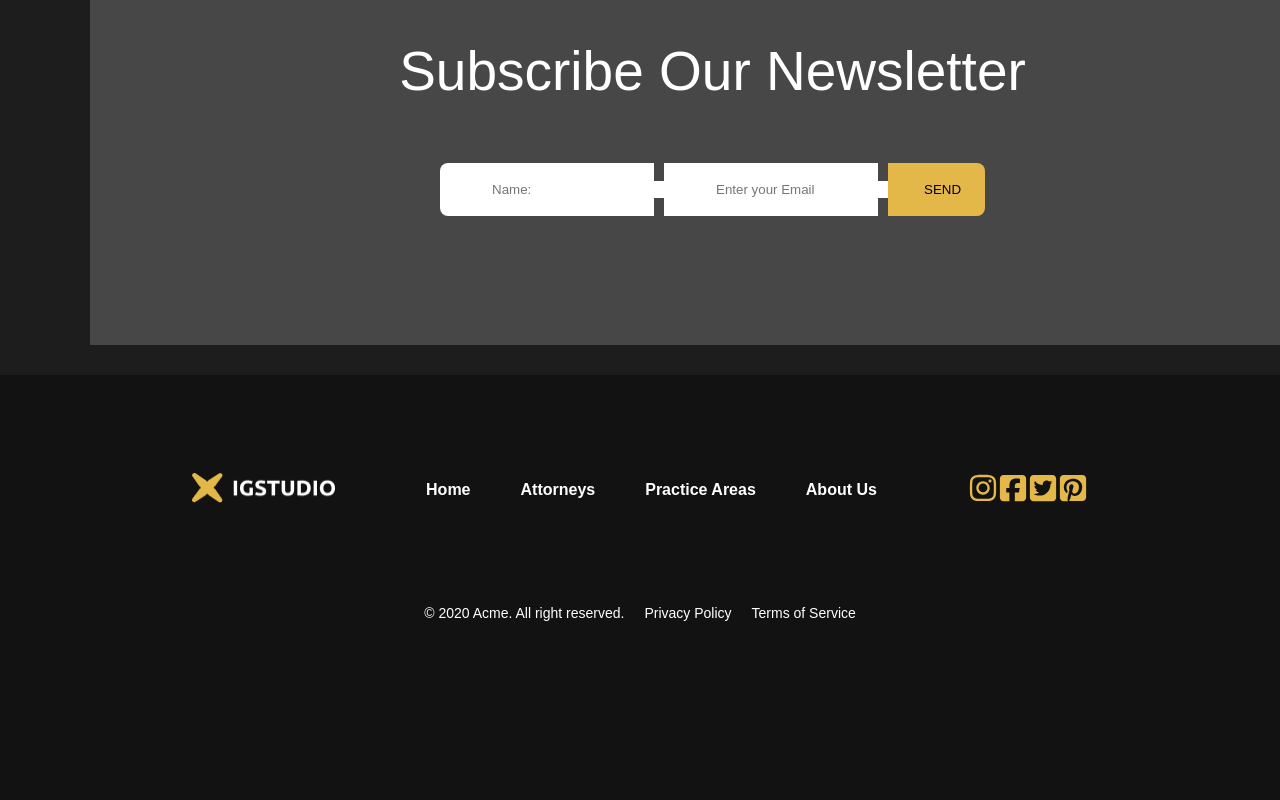
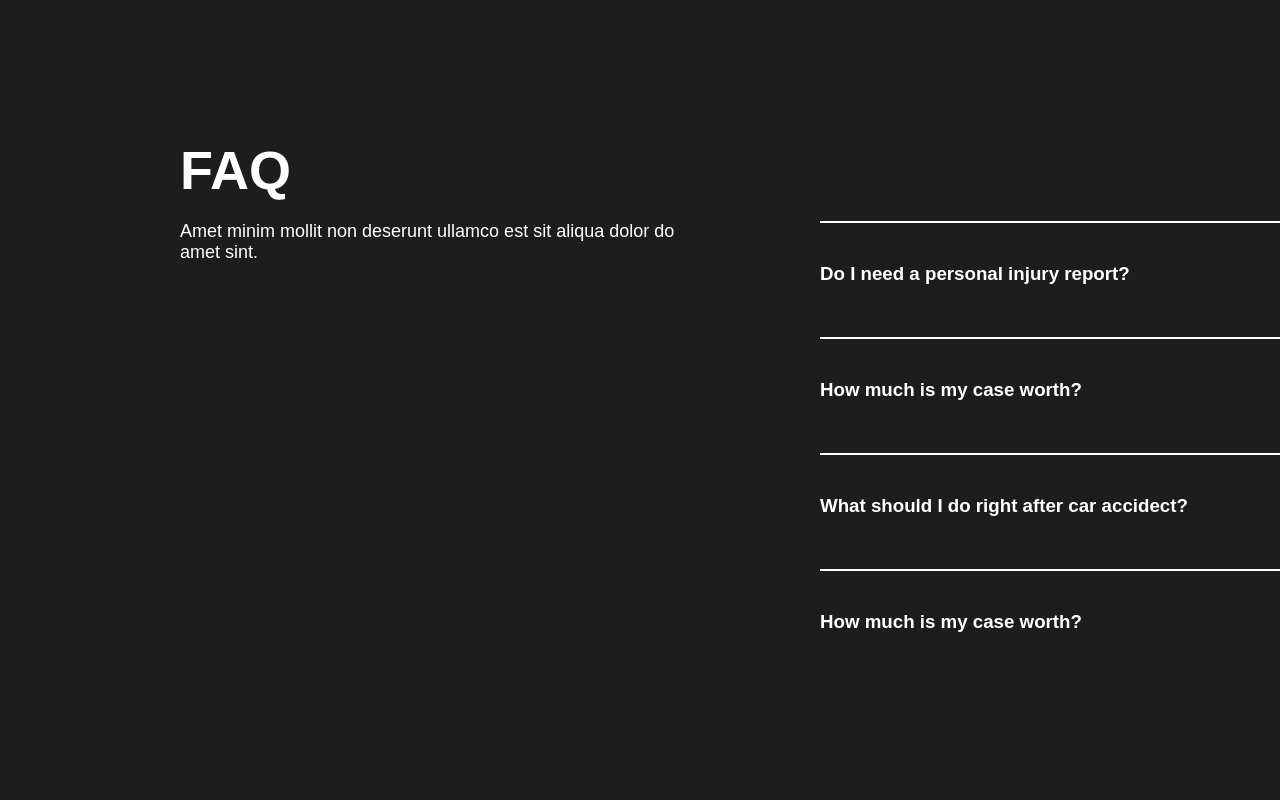
Before and after one commit to avinroy001/LawFirm-LandingPage, a React (Vite) app in the folder law-firm/: page / in a window 1280 px wide. Shown: the part 5360-6160 px from the top of the page. Before the commit the page ends 6085 px from the top, so only its background shows below. Built offline with nearby package versions, Linux system fonts and the light colour scheme.

Commit message:
accordian commit

```diff
--- a/law-firm/src/App.jsx
+++ b/law-firm/src/App.jsx
@@ -1,6 +1,7 @@
 
 
 import './App.css'
+// import Accordian from './components/Accordian/Accordian';
 import Footer from './components/Footer/Footer';
 import Header from './components/Header/Header';
 import Block1 from './components/MidBlock/Block1';
@@ -8,6 +9,7 @@ import Block2 from './components/MidBlock/Block2';
 import Block3 from './components/MidBlock/Block3';
 import Block4 from './components/MidBlock/Block4';
 import Block5 from './components/MidBlock/Block5';
+import Block6 from './components/MidBlock/Block6';
 import Block7 from './components/MidBlock/Block7';
 
 
@@ -22,6 +24,7 @@ function App() {
           <Block3/>
           <Block4/>
           <Block5/>
+          <Block6/>
           <Block7/>
       </div>
       <Footer/>
--- /dev/null
+++ b/law-firm/src/api/api.js
@@ -0,0 +1,27 @@
+let questions = [{
+    id : 1,
+    question : 'Do I need a personal injury report?',
+    answer : 'Amet minim mollit non deserunt ullamco est sitaliqua dolor do amet sint. Velit officia consequatduis enim velit mollit Exer. Amet minim mollit non deserunt ullamco est sit aliqua dolor do amet sint. Velit officia consequatduis enim velit mollit Exer.'
+} ,
+{
+
+        id : 2,
+        question : 'How much is my case worth?',
+        answer : 'Amet minim mollit non deserunt ullamco est sitaliqua dolor do amet sint. Velit officia consequatduis enim velit mollit Exer. Amet minim mollit non deserunt ullamco est sit aliqua dolor do amet sint. Velit officia consequatduis enim velit mollit Exer.'
+
+} ,
+{
+        id : 3,
+        question : 'What should I do right after car accidect?',
+        answer : 'Amet minim mollit non deserunt ullamco est sitaliqua dolor do amet sint. Velit officia consequatduis enim velit mollit Exer. Amet minim mollit non deserunt ullamco est sit aliqua dolor do amet sint. Velit officia consequatduis enim velit mollit Exer.'
+
+} ,
+{
+    id : 4,
+    question : 'How much is my case worth?',
+    answer : 'Amet minim mollit non deserunt ullamco est sitaliqua dolor do amet sint. Velit officia consequatduis enim velit mollit Exer. Amet minim mollit non deserunt ullamco est sit aliqua dolor do amet sint. Velit officia consequatduis enim velit mollit Exer.'
+
+}
+]
+
+export default questions
--- /dev/null
+++ b/law-firm/src/components/Accordian/Accordian.jsx
@@ -0,0 +1,19 @@
+import { useState } from "react";
+import questions from "../../api/api"
+import styles from './Accordian.module.css';
+import MyAccordian from "./MyAccordian";
+const Accordian = () => {
+    const [data,setData]=useState(questions)
+  return (
+    <>
+        {
+            data.map((ele) =>{
+                const{id} = ele;
+                return <MyAccordian key={id} {...ele}/>
+            })
+        }
+    </>
+  )
+}
+
+export default Accordian
--- /dev/null
+++ b/law-firm/src/components/Accordian/MyAccordian.jsx
@@ -0,0 +1,27 @@
+import styles from './MyAccordian.module.css';
+import  PropTypes  from 'prop-types';
+import { useState } from 'react';
+import { IoIosAddCircle } from "react-icons/io";
+import { IoIosRemoveCircle } from "react-icons/io";
+
+const MyAccordian = ({question , answer}) => {
+    const [display,setDisplay] = useState(false);
+  return (
+    <>
+        <div className={styles.header}>
+        <h3>{question}</h3>
+        <div onClick={()=> setDisplay(!display)}>{
+            display ? (<IoIosRemoveCircle size={30} color='var(--color-primary)'/>) :
+           (<IoIosAddCircle size={30} color='var(--color-primary)'/>)
+        }
+        </div>
+        </div>
+        {display && <p>{answer}</p>}
+    </>
+  )
+}
+MyAccordian.propTypes = {
+    question : PropTypes.string,
+    answer : PropTypes.string,
+};
+export default MyAccordian
--- /dev/null
+++ b/law-firm/src/components/Accordian/MyAccordian.module.css
@@ -0,0 +1,7 @@
+.header {
+    display: flex;
+    /* gap: 100px; */
+    justify-content: space-between;
+    padding: 40px 0px;
+    border-top: 2px solid var(--color-white);
+}
--- a/law-firm/src/components/MidBlock/Block3.module.css
+++ b/law-firm/src/components/MidBlock/Block3.module.css
@@ -18,6 +18,7 @@
         -ms-transform: scale(1.2);
         -webkit-transform: scale(1.2);
         transform: scale(1.2);
+        filter: brightness(200%);
     }
 }
 
--- /dev/null
+++ b/law-firm/src/components/MidBlock/Block6.jsx
@@ -0,0 +1,21 @@
+import Accordian from '../Accordian/Accordian';
+import styles from './Block6.module.css';
+
+const Block6 = () => {
+  return (
+    <div className={styles.block6header}>
+        <p className={styles.h}>FAQ</p>
+    <div className={styles.block6}>
+        <div className={styles.left}>
+            <p>Amet minim mollit non deserunt ullamco est sit
+aliqua dolor do amet sint. </p>
+        </div>
+        <div className={styles.right}>
+            <Accordian/>
+        </div>
+    </div>
+    </div>
+  )
+}
+
+export default Block6
--- /dev/null
+++ b/law-firm/src/components/MidBlock/Block6.module.css
@@ -0,0 +1,29 @@
+.block6 {
+
+    display: flex;
+    justify-content:space-between;
+    /* gap: 250px; */
+    margin-top: 20px;
+    p {
+        font-size: 18px;
+        font-weight: 500;
+    }
+
+}
+.block6header {
+    height: 629px;
+    width: 1140px;
+    margin: 150px;
+    .h {
+        font-weight: 600;
+        font-size: 54px;
+    }
+}
+.left {
+    width: 500px;
+    height: 58px;
+}
+.right {
+    width: 500px;
+    height: 540px;
+}
```
Also changed, not shown: law-firm/src/components/Accordian/Accordian.module.css (added).
